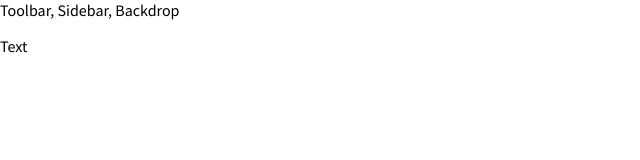
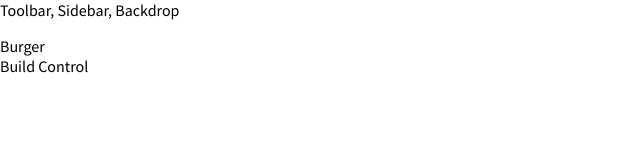
Before and after one commit to felixhaeberle/react-course, a React app in the folder burger-builder/: page / in a window 1280 px wide. Shown: the top 160 px of the page, without its empty margins (0-640 px from the left). Built offline with nearby package versions, Linux system fonts and the light colour scheme.

Commit message:
Building up a Layout.css and a BurgerBuilder component

```diff
--- a/burger-builder/src/App.js
+++ b/burger-builder/src/App.js
@@ -1,11 +1,12 @@
 import React, { Component } from 'react';
 import Layout from './components/Layout/Layout';
+import BurgerBuilder from './containers/BurgerBuilder/BurgerBuilder';
 
 class App extends Component {
   render() {
     return (
       <Layout>
-        <p>Text</p>
+        <BurgerBuilder />
       </Layout>
     );
   }
--- /dev/null
+++ b/burger-builder/src/components/Layout/Layout.css
@@ -0,0 +1,3 @@
+.Content {
+  margin-top: 16px;
+}
--- a/burger-builder/src/components/Layout/Layout.js
+++ b/burger-builder/src/components/Layout/Layout.js
@@ -1,10 +1,11 @@
 import React from 'react';
 import Aux from '../../hoc/Aux';
+import classes from './Layout.css';
 
 const layout = (props) => (
   <Aux>
     <div>Toolbar, Sidebar, Backdrop</div>
-    <main>
+    <main className={classes.Content}>
       {props.children}
     </main>
   </Aux>
--- /dev/null
+++ b/burger-builder/src/containers/BurgerBuilder/BurgerBuilder.js
@@ -0,0 +1,16 @@
+import React, { Component }from 'react';
+import Aux from '../../hoc/Aux';
+
+class BurgerBuilder extends Component {
+  render () {
+    return (
+      <Aux>
+        <div>Burger</div>
+        <div>Build Control</div>
+      </Aux>
+
+    );
+  }
+}
+
+export default BurgerBuilder;
```
